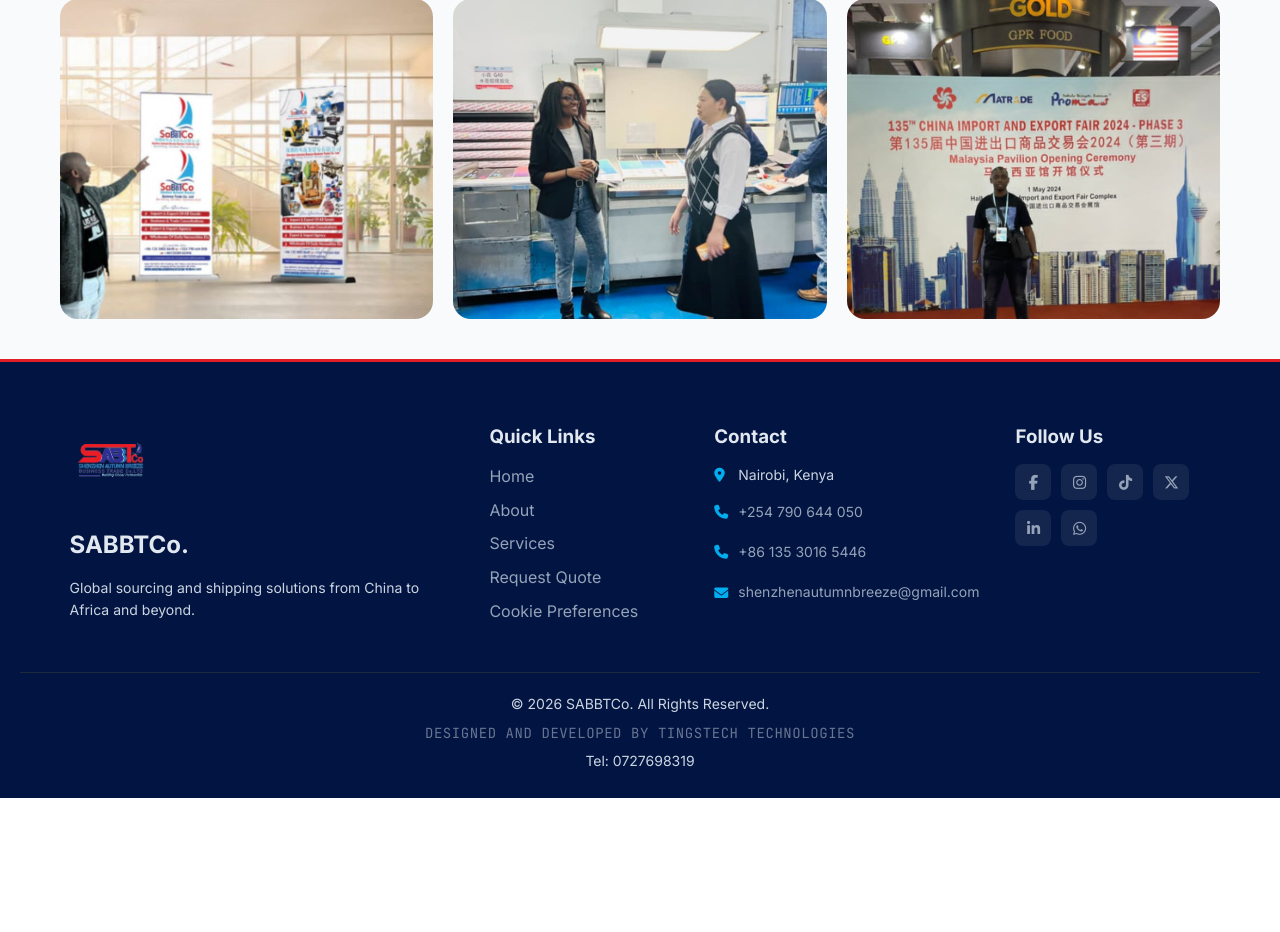
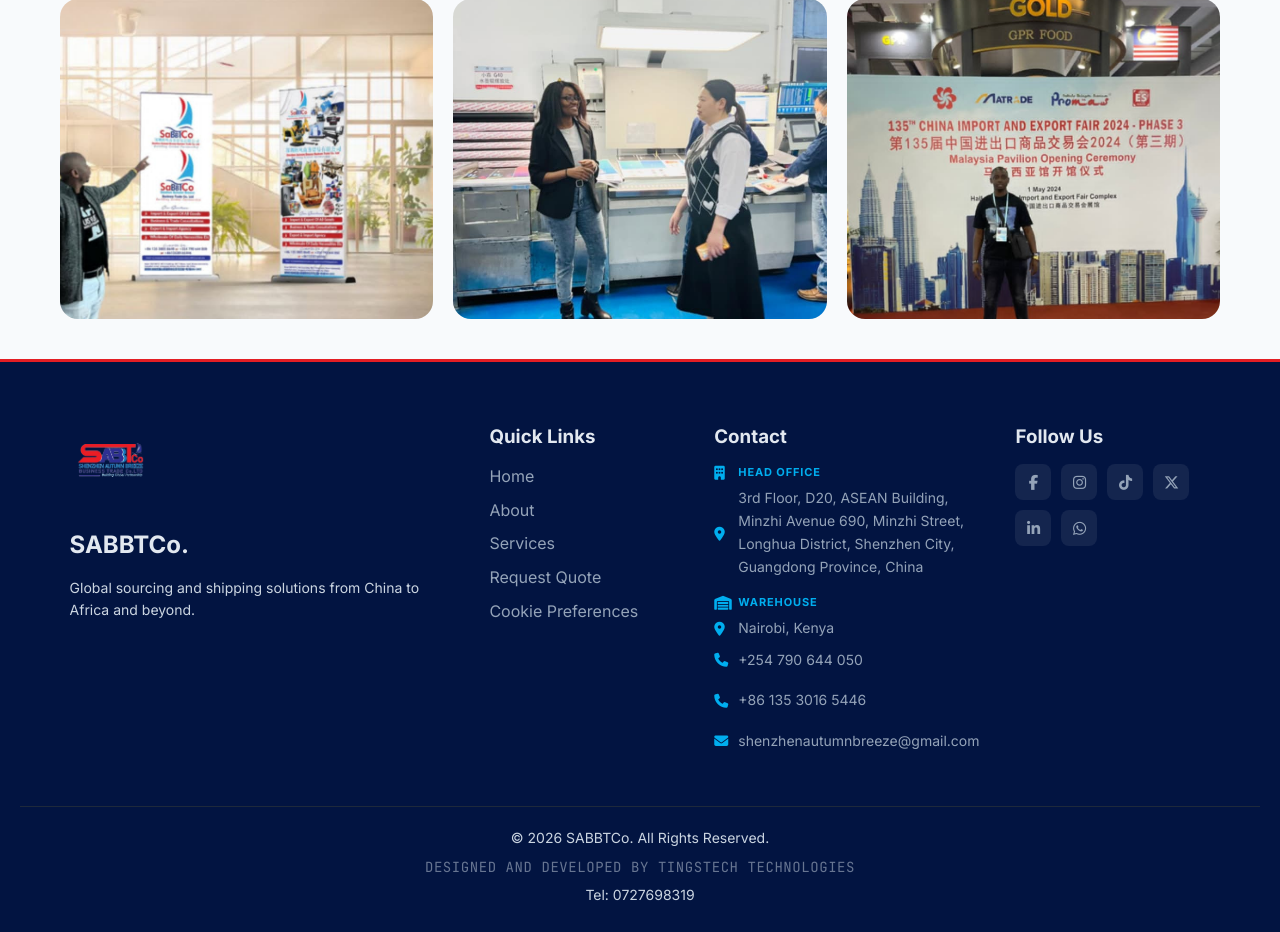
Before and after one commit to humancalc8/shipping, a Django app: page /en/about/ in a window 1280 px wide. Shown: the part 1968-2900 px from the top of the page. Before the commit the page ends 2766 px from the top, so only its background shows below. Run offline with Django 5.2, Linux system fonts and the light colour scheme; some libraries are stand-ins or nearby versions.

Commit message:
njfnjfdsnbsnbskjnbnjbjsn

```diff
--- a/app/templates/base.html
+++ b/app/templates/base.html
@@ -51,8 +51,10 @@
     "email": "support@sabbtco.com",
     "address": {
       "@type": "PostalAddress",
-      "addressLocality": "Nairobi",
-      "addressCountry": "KE"
+      "streetAddress": "3rd Floor, D20, ASEAN Building, Minzhi Avenue 690, Minzhi Street, Longhua District",
+      "addressLocality": "Shenzhen",
+      "addressRegion": "Guangdong Province",
+      "addressCountry": "CN"
     },
     "areaServed": ["KE", "CN", "UG", "TZ", "RW", "ET"],
     "sameAs": [
@@ -331,7 +333,33 @@
 
         <div class="footer-contact">
           <h3>Contact</h3>
-          <p><i class="fa-solid fa-location-dot"></i> <span>Nairobi, Kenya</span></p>
+
+          <!-- ===== HEAD OFFICE — SHENZHEN, CHINA ===== -->
+          <p class="footer-address-label">
+            <i class="fa-solid fa-building"></i>
+            <span class="footer-address-title">Head Office</span>
+          </p>
+          <p class="footer-address-block">
+            <i class="fa-solid fa-location-dot"></i>
+            <span>
+              3rd Floor, D20, ASEAN Building,<br>
+              Minzhi Avenue 690, Minzhi Street,<br>
+              Longhua District, Shenzhen City,<br>
+              Guangdong Province, China
+            </span>
+          </p>
+
+          <!-- ===== WAREHOUSE — NAIROBI, KENYA ===== -->
+          <p class="footer-address-label footer-address-label--warehouse">
+            <i class="fa-solid fa-warehouse"></i>
+            <span class="footer-address-title">Warehouse</span>
+          </p>
+          <p class="footer-address-block">
+            <i class="fa-solid fa-location-dot"></i>
+            <span>Nairobi, Kenya</span>
+          </p>
+
+          <!-- ===== CONTACT LINKS ===== -->
           <a href="tel:+254790644050" class="footer-contact-link">
             <i class="fa-solid fa-phone"></i> +254 790 644 050
           </a>
@@ -461,9 +489,6 @@
 
   <!-- =====================================================================
        COOKIE CONSENT BANNER
-       Shown on first visit (and whenever consent hasn't been recorded).
-       Stores choice in a first-party cookie ("sabbtco_cookie_consent")
-       so it persists across pages/sessions without any backend call.
        ===================================================================== -->
   <div id="cookieConsent" class="cookie-consent" role="dialog" aria-modal="false" aria-label="Cookie consent" aria-live="polite">
     <div class="cookie-consent-inner">
@@ -476,7 +501,7 @@
           SABBTCo uses cookies to keep you signed in, remember your preferences and
           understand how our shipping &amp; sourcing platform is used. You can accept all
           cookies or manage your preferences below.
-                  </p>
+        </p>
       </div>
       <div class="cookie-consent-actions">
         <button type="button" id="cookieManageBtn" class="cookie-btn cookie-btn-ghost">
@@ -885,8 +910,6 @@
       document.body.style.overflow = "";
     }
 
-    /* Notify the rest of the app (analytics/marketing scripts) that
-       consent has changed, without loading anything ourselves. */
     function dispatchConsentEvent(consent) {
       document.dispatchEvent(new CustomEvent("sabbtco:cookieConsentUpdated", { detail: consent }));
     }
@@ -967,10 +990,6 @@
 
   <!-- =====================================================================
        GOOGLE ONE TAP INIT
-       FIX 6: google.accounts.id.initialize() is called here (after GSI
-               loaded synchronously in <head>). The #g_id_onload div above
-               already triggers auto-prompt via data-auto_prompt="true",
-               but we also call prompt() explicitly for reliability.
   ===================================================================== -->
   {% if not user.is_authenticated %}
   <script>
@@ -979,7 +998,6 @@
 
     function initOneTap() {
       if (typeof google === "undefined" || !google.accounts || !google.accounts.id) {
-        /* GSI not ready yet — retry in 300 ms */
         setTimeout(initOneTap, 300);
         return;
       }
@@ -990,13 +1008,12 @@
 
       google.accounts.id.initialize({
         client_id:             CLIENT_ID,
-        callback:              window.handleGoogleOneTap,  /* always use the window reference */
+        callback:              window.handleGoogleOneTap,
         auto_select:           false,
-        cancel_on_tap_outside: true,   /* FIX: false was silently suppressing the prompt */
+        cancel_on_tap_outside: true,
         itp_support:           true
       });
 
-      /* Explicitly trigger the prompt (belt-and-suspenders alongside the div) */
       google.accounts.id.prompt(function (notification) {
         if (notification.isNotDisplayed()) {
           console.warn("[OneTap] Not displayed:", notification.getNotDisplayedReason());
@@ -1008,7 +1025,6 @@
       });
     }
 
-    /* Run as soon as the DOM is ready */
     if (document.readyState === "loading") {
       document.addEventListener("DOMContentLoaded", initOneTap);
     } else {
@@ -1499,6 +1515,62 @@
 .footer-links a { display: block; margin-bottom: 8px; }
 .footer-links a:hover { color: var(--blue) !important; }
 
+/* ── Address label rows (Head Office / Warehouse headings) ── */
+.footer-address-label {
+  display: flex !important;
+  align-items: center;
+  gap: 8px;
+  margin-top: 12px;
+  margin-bottom: 4px !important;
+}
+
+.footer-address-label i {
+  width: 16px;
+  color: var(--blue);
+  flex-shrink: 0;
+}
+
+.footer-address-label--warehouse {
+  margin-top: 16px;
+}
+
+.footer-address-title {
+  font-size: 11px;
+  font-weight: 700;
+  letter-spacing: 0.08em;
+  text-transform: uppercase;
+  color: var(--blue) !important;
+}
+
+/* ── Address text block ── */
+.footer-address-block {
+  display: flex !important;
+  align-items: flex-start;
+  gap: 8px;
+  margin-bottom: 6px !important;
+  font-size: 13px;
+  color: #94a3b8;
+  line-height: 1.65;
+}
+
+.footer-address-block i {
+  width: 16px;
+  color: var(--blue);
+  flex-shrink: 0;
+  margin-top: 3px; /* optical alignment with first line of text */
+}
+
+.footer-address-block span {
+  color: #94a3b8;
+}
+
+/* ── Divider between the two office blocks ── */
+.footer-address-divider {
+  border: none;
+  border-top: 1px solid rgba(255,255,255,0.08);
+  margin: 14px 0;
+}
+
 .footer-contact p {
   display: flex;
   align-items: center;
@@ -2259,6 +2331,8 @@
 
   .footer-grid { grid-template-columns: 1fr; text-align: center; }
   .footer-contact p { justify-content: center; }
+  .footer-address-label { justify-content: center; }
+  .footer-address-block { justify-content: center; text-align: left; display: inline-flex !important; }
   .footer-contact-link { justify-content: center; }
   .social-icons { justify-content: center; }
   .social-hub { bottom: 16px; left: 16px; }
```
